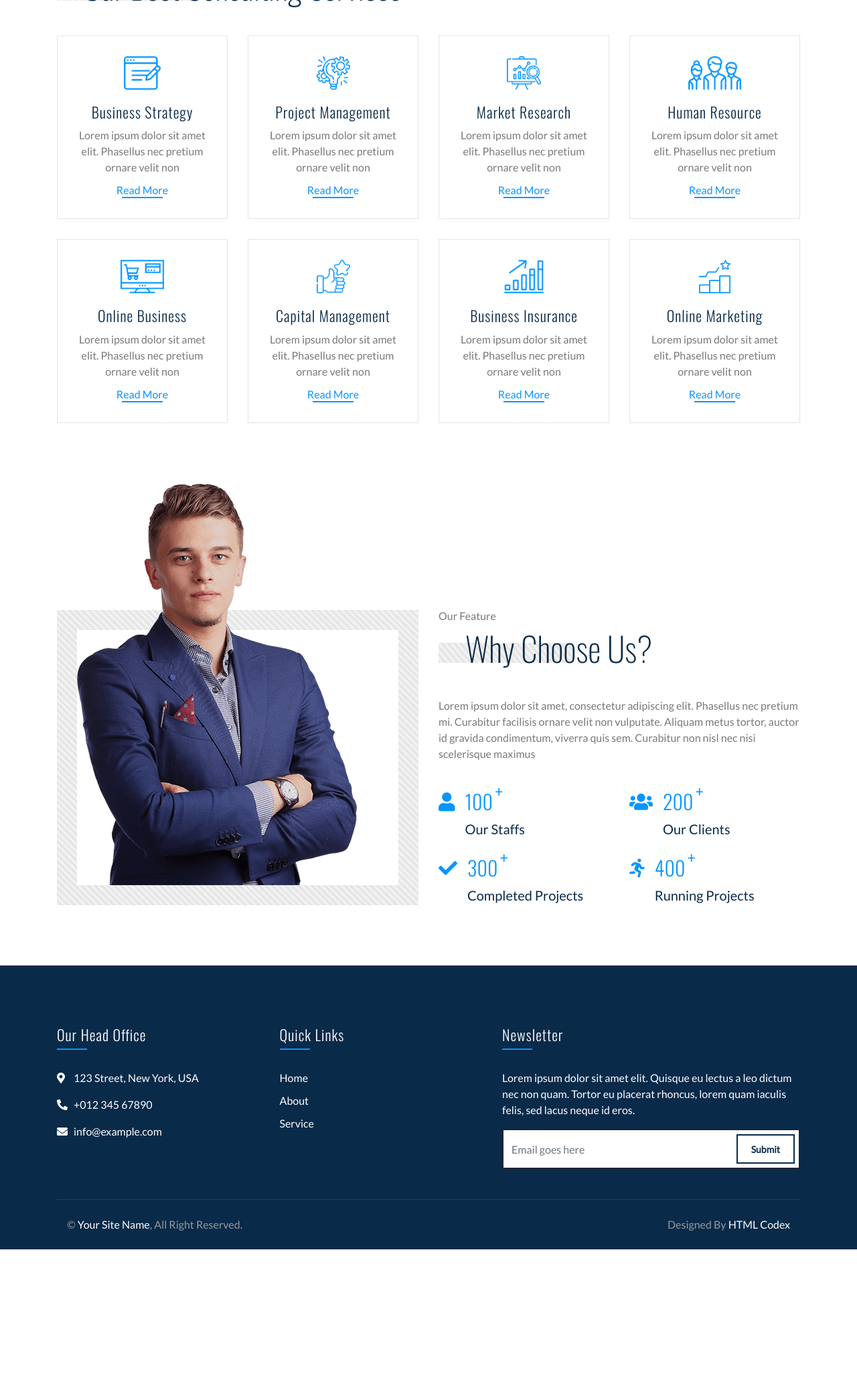
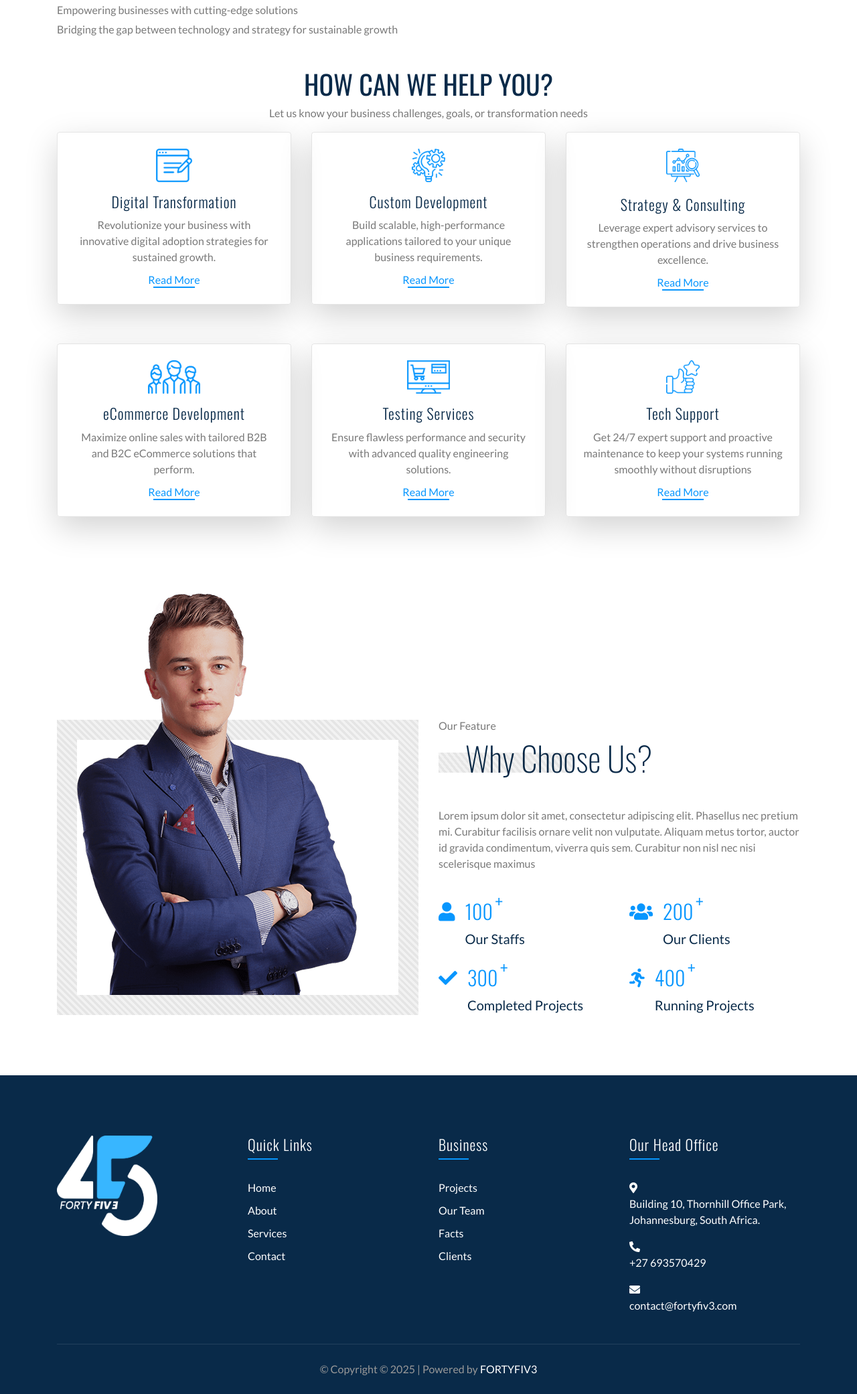
Before and after one commit to NV18Codes/FORTYFIV3, a plain HTML site: page service.html in a window 1280 px wide. Shown: the part 286-2368 px from the top of the page at 67% size. Before the commit the page ends 2152 px from the top, so only its background shows below. Drawn offline with nearby package versions, Linux system fonts and the light colour scheme.

Commit message:
service pages icon fixed/logo made responsive /copyrights added

```diff
--- a/service.html
+++ b/service.html
@@ -59,23 +59,34 @@
     </div>
     <!-- Top Bar End -->
 
-    <div class="navbar navbar-expand-lg bg-light navbar-light">
+    <!-- Nav Bar Start -->
+    <div class="navbar navbar-expand-lg bg-dark navbar-dark">
         <div class="container-fluid">
-            <img src="fortyfive.png" alt="Logo" height="50" width="50">
-            <a href="index.html" class="navbar-brand">
-                <h4 style="color: black; font-style: italic;">FORTYFIV3</h4>
+            <img src="45 FINAL.png" alt="Logo" height="50" width="50" class="logo">
+
+            <a href="index.html" class="navbar-brand brand-text">
+                <h4 style="color: white; font-style: italic;">FORTYFIV3</h4>
             </a>
-
 
             <button type="button" class="navbar-toggler" data-toggle="collapse" data-target="#navbarCollapse">
                 <span class="navbar-toggler-icon"></span>
             </button>
 
+            <style>
+                @media (max-width: 768px) {
+                    .brand-text {
+                        display: none;
+                        /* Hide text on small screens */
+                    }
+                }
+            </style>
+
+
             <div class="collapse navbar-collapse justify-content-between" id="navbarCollapse">
                 <div class="navbar-nav ml-auto">
-                    <a href="index.html" class="nav-item nav-link active">Home</a>
-                    <a href="about.html" class="nav-item nav-link">About</a>
-                    <a href="service.html" class="nav-item nav-link">Service</a>
+                    <a href="index.html" class="nav-item nav-link">Home</a>
+                    <a href="about.html" class="nav-item nav-link ">About</a>
+                    <a href="service.html" class="nav-item nav-link active">Service</a>
                     <!-- <a href="feature.html" class="nav-item nav-link">Feature</a>
                         <a href="advisor.html" class="nav-item nav-link">Advisor</a>
                         <a href="review.html" class="nav-item nav-link">Review</a>
@@ -98,94 +109,68 @@
     <div class="service mt-125">
         <div class="container">
             <div class="section-header">
-                <p>Consulting Services</p>
-                <h2>Our Best Consulting Services</h2>
+                <h2>Consulting Services</h2><br>
+                <p>Empowering businesses with cutting-edge solutions</p>
+                <p>Bridging the gap between technology and strategy for sustainable growth</p>
             </div>
+            <h1 class="text-center">HOW CAN WE HELP YOU?</h1>
+            <p class="text-center">Let us know your business challenges, goals, or transformation needs</p>
             <div class="row">
-                <div class="col-lg-3 col-md-6">
-                    <div class="service-item">
-                        <img src="img/icon-1.png" alt="Icon">
-                        <h3>Business Strategy</h3>
-                        <p>
-                            Lorem ipsum dolor sit amet elit. Phasellus nec pretium ornare velit non
+                <div class="col-lg-4 col-md-6 mb-4">
+                    <div class="service-item text-center p-4 shadow-lg rounded">
+                        <img class="mb-3" src="img/icon-1.png" alt="Digital Transformation Services">
+                        <h3>Digital Transformation</h3>
+                        <p>Revolutionize your business with innovative digital adoption strategies for sustained growth.
                         </p>
                         <a href="">Read More</a>
                     </div>
                 </div>
-                <div class="col-lg-3 col-md-6">
-                    <div class="service-item">
-                        <img src="img/icon-2.png" alt="Icon">
-                        <h3>Project Management</h3>
-                        <p>
-                            Lorem ipsum dolor sit amet elit. Phasellus nec pretium ornare velit non
+                <div class="col-lg-4 col-md-6 mb-4">
+                    <div class="service-item text-center p-4 shadow-lg rounded">
+                        <img class="mb-3" src="img/icon-2.png" alt="Custom Software Development">
+                        <h3>Custom Development</h3>
+                        <p>Build scalable, high-performance applications tailored to your unique business requirements.
                         </p>
                         <a href="">Read More</a>
                     </div>
                 </div>
-                <div class="col-lg-3 col-md-6">
-                    <div class="service-item">
-                        <img src="img/icon-3.png" alt="Icon">
-                        <h3>Market Research</h3>
-                        <p>
-                            Lorem ipsum dolor sit amet elit. Phasellus nec pretium ornare velit non
-                        </p>
+                <div class="col-lg-4 col-md-6 mb-4">
+                    <div class="service-item text-center p-4 shadow-lg rounded">
+                        <img src="img/icon-3.png" alt="Strategy and IT Consulting">
+                        <h3>Strategy & Consulting</h3>
+                        <p>Leverage expert advisory services to strengthen operations and drive business excellence.</p>
                         <a href="">Read More</a>
                     </div>
                 </div>
-                <div class="col-lg-3 col-md-6">
-                    <div class="service-item">
-                        <img src="img/icon-4.png" alt="Icon">
-                        <h3>Human Resource</h3>
-                        <p>
-                            Lorem ipsum dolor sit amet elit. Phasellus nec pretium ornare velit non
-                        </p>
+                <div class="col-lg-4 col-md-6 mb-4">
+                    <div class="service-item text-center p-4 shadow-lg rounded">
+                        <img class="mb-3" src="img/icon-4.png" alt="eCommerce Development Solutions">
+                        <h3>eCommerce Development</h3>
+                        <p>Maximize online sales with tailored B2B and B2C eCommerce solutions that perform.</p>
                         <a href="">Read More</a>
                     </div>
                 </div>
-                <div class="col-lg-3 col-md-6">
-                    <div class="service-item">
-                        <img src="img/icon-5.png" alt="Icon">
-                        <h3>Online Business</h3>
-                        <p>
-                            Lorem ipsum dolor sit amet elit. Phasellus nec pretium ornare velit non
-                        </p>
+                <div class="col-lg-4 col-md-6 mb-4">
+                    <div class="service-item text-center p-4 shadow-lg rounded">
+                        <img class="mb-3" src="img/icon-5.png" alt="Software Testing and QA Services">
+                        <h3>Testing Services</h3>
+                        <p>Ensure flawless performance and security with advanced quality engineering solutions.</p>
                         <a href="">Read More</a>
                     </div>
                 </div>
-                <div class="col-lg-3 col-md-6">
-                    <div class="service-item">
-                        <img src="img/icon-6.png" alt="Icon">
-                        <h3>Capital Management</h3>
-                        <p>
-                            Lorem ipsum dolor sit amet elit. Phasellus nec pretium ornare velit non
-                        </p>
-                        <a href="">Read More</a>
-                    </div>
-                </div>
-                <div class="col-lg-3 col-md-6">
-                    <div class="service-item">
-                        <img src="img/icon-7.png" alt="Icon">
-                        <h3>Business Insurance</h3>
-                        <p>
-                            Lorem ipsum dolor sit amet elit. Phasellus nec pretium ornare velit non
-                        </p>
-                        <a href="">Read More</a>
-                    </div>
-                </div>
-                <div class="col-lg-3 col-md-6">
-                    <div class="service-item">
-                        <img src="img/icon-8.png" alt="Icon">
-                        <h3>Online Marketing</h3>
-                        <p>
-                            Lorem ipsum dolor sit amet elit. Phasellus nec pretium ornare velit non
-                        </p>
+                <div class="col-lg-4 col-md-6 mb-4">
+                    <div class="service-item text-center p-4 shadow-lg rounded">
+                        <img class="mb-3" src="img/icon-6.png" alt="Technical Support Services">
+                        <h3>Tech Support</h3>
+                        <p>Get 24/7 expert support and proactive maintenance to keep your systems running smoothly
+                            without disruptions</p>
                         <a href="">Read More</a>
                     </div>
                 </div>
             </div>
         </div>
     </div>
-    <!-- Service End -->
+
 
 
     <!-- Feature Start -->
@@ -248,61 +233,89 @@
     <div class="footer">
         <div class="container">
             <div class="row">
-                <div class="col-lg-7">
-                    <div class="row">
-                        <div class="col-md-6">
-                            <div class="footer-contact">
-                                <h2>Our Head Office</h2>
-                                <p><i class="fa fa-map-marker-alt"></i>123 Street, New York, USA</p>
-                                <p><i class="fa fa-phone-alt"></i>+012 345 67890</p>
-                                <p><i class="fa fa-envelope"></i>info@example.com</p>
-                                <div class="footer-social">
-                                    <a href=""><i class="fab fa-twitter"></i></a>
-                                    <a href=""><i class="fab fa-facebook-f"></i></a>
-                                    <a href=""><i class="fab fa-youtube"></i></a>
-                                    <a href=""><i class="fab fa-instagram"></i></a>
-                                    <a href=""><i class="fab fa-linkedin-in"></i></a>
+                <!-- Logo Section -->
+                <div class="col-lg-3">
+                    <div class="footer-logo">
+                        <a href="index.html">
+                            <img src="45 FINAL.png" alt="Logo" height="150" width="150">
+                        </a>
                     </div>
                 </div>
-                        </div>
-                        <div class="col-md-6">
+
+                <!-- Quick Links -->
+                <div class="col-lg-3">
                     <div class="footer-link">
                         <h2>Quick Links</h2>
                         <a href="index.html">Home</a>
                         <a href="about.html">About</a>
-                                <a href="service.html">Service</a>
-                                <!-- <a href=""></a>
-                                <a href="">FQAs</a> -->
+                        <a href="service.html">Services</a>
+                        <a href="contact.html">Contact</a>
+                    </div>
+                </div>
+
+                <!-- Business -->
+                <div class="col-lg-3">
+                    <div class="footer-link">
+                        <h2>Business</h2>
+                        <a href="#">Projects</a>
+                        <a href="#">Our Team</a>
+                        <a href="#">Facts</a>
+                        <a href="#">Clients</a>
+                    </div>
+                </div>
+
+                <!-- Our Head Office -->
+                <div class="col-lg-3">
+                    <div class="footer-link">
+                        <h2>Our Head Office</h2>
+
+                        <!-- Clickable Google Maps Link -->
+                        <p>
+                            <i class="fa fa-map-marker-alt"></i>
+                            <a href="https://maps.app.goo.gl/YrituVRJ4AzYF6nz5" target="_blank"
+                                rel="noopener noreferrer">
+                                Building 10, Thornhill Office Park, Johannesburg, South Africa.
+                            </a>
+                        </p>
+
+                        <!-- Clickable Phone Number -->
+                        <p>
+                            <i class="fa fa-phone-alt"></i>
+                            <a href="tel:+27693570429">+27 693570429</a>
+                        </p>
+
+                        <!-- Clickable Email -->
+                        <p>
+                            <i class="fa fa-envelope"></i>
+                            <a href="mailto:contact@fortyfiv3.com">contact@fortyfiv3.com</a>
+                        </p>
+
+                        <!-- Social Media Icons (Uncomment if needed) -->
+                        <!-- <div class="footer-social">
+                            <a href="#"><i class="fab fa-twitter"></i></a>
+                            <a href="#"><i class="fab fa-facebook-f"></i></a>
+                            <a href="#"><i class="fab fa-youtube"></i></a>
+                            <a href="#"><i class="fab fa-instagram"></i></a>
+                            <a href="#"><i class="fab fa-linkedin-in"></i></a>
+                        </div> -->
                     </div>
                 </div>
             </div>
         </div>
-                <div class="col-lg-5">
-                    <div class="footer-newsletter">
-                        <h2>Newsletter</h2>
-                        <p>
-                            Lorem ipsum dolor sit amet elit. Quisque eu lectus a leo dictum nec non quam. Tortor eu
-                            placerat rhoncus, lorem quam iaculis felis, sed lacus neque id eros.
+
+        <div class="container copyright">
+            <div class="row">
+                <div class="col-12">
+                    <p class="text-center">
+                        &copy; Copyright © 2025 | Powered by <a href="#" target="_blank"
+                            rel="noopener noreferrer">FORTYFIV3</a>
                     </p>
-                        <div class="form">
-                            <input class="form-control" placeholder="Email goes here">
-                            <button class="btn">Submit</button>
+
                 </div>
             </div>
         </div>
     </div>
-        </div>
-        <div class="container copyright">
-            <div class="row">
-                <div class="col-md-6">
-                    <p>&copy; <a href="#">Your Site Name</a>, All Right Reserved.</p>
-                </div>
-                <div class="col-md-6">
-                    <p>Designed By <a href="https://htmlcodex.com">HTML Codex</a></p>
-                </div>
-            </div>
-        </div>
-    </div>
+
     <!-- Footer End -->
 
     <a href="#" class="back-to-top"><i class="fa fa-chevron-up"></i></a>
```
Also changed, not shown: about.html (+25 -12 lines), contact.html (+25 -11 lines), index.html (+25 -12 lines). Lines whose indentation alone changed are shown as unchanged.
